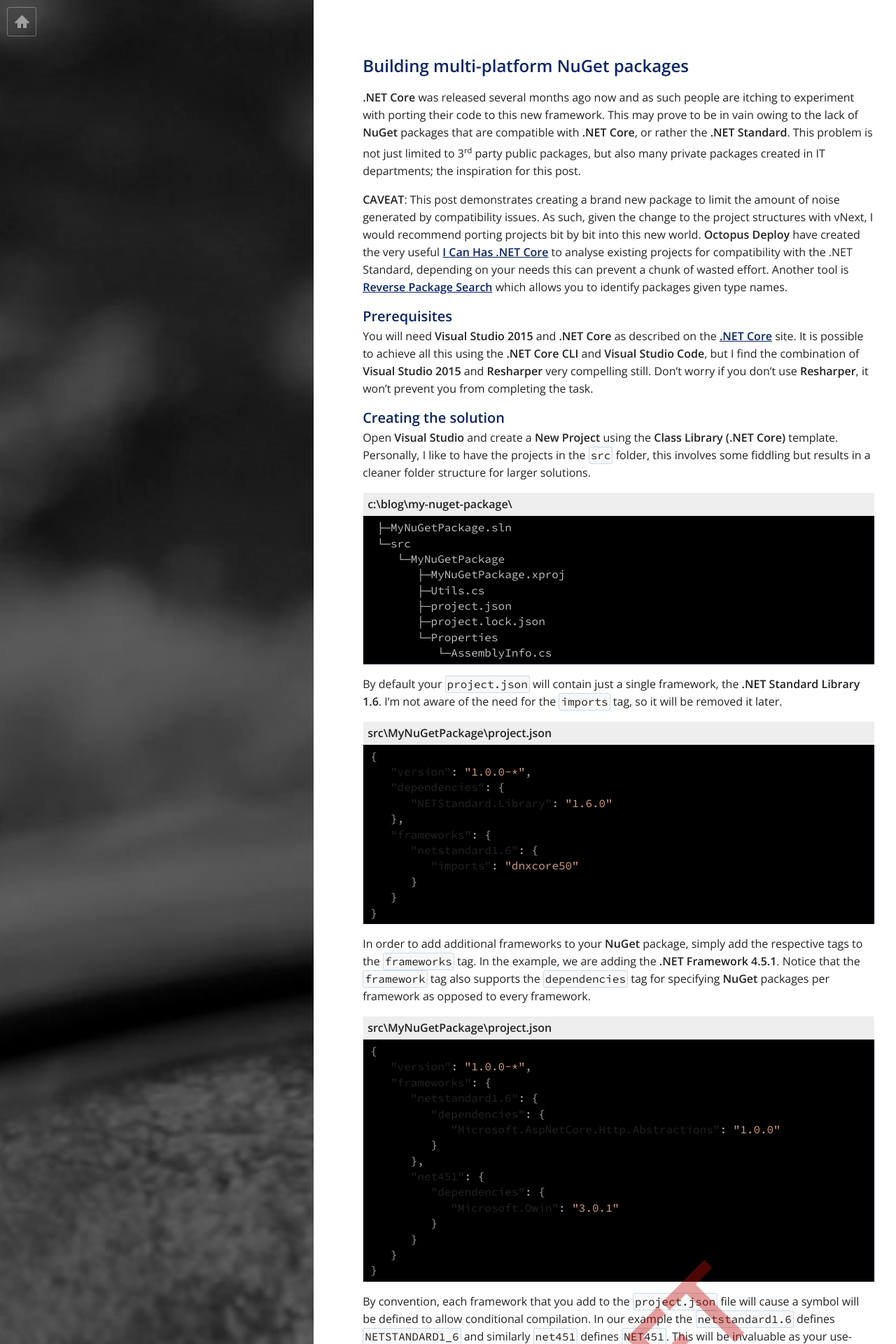
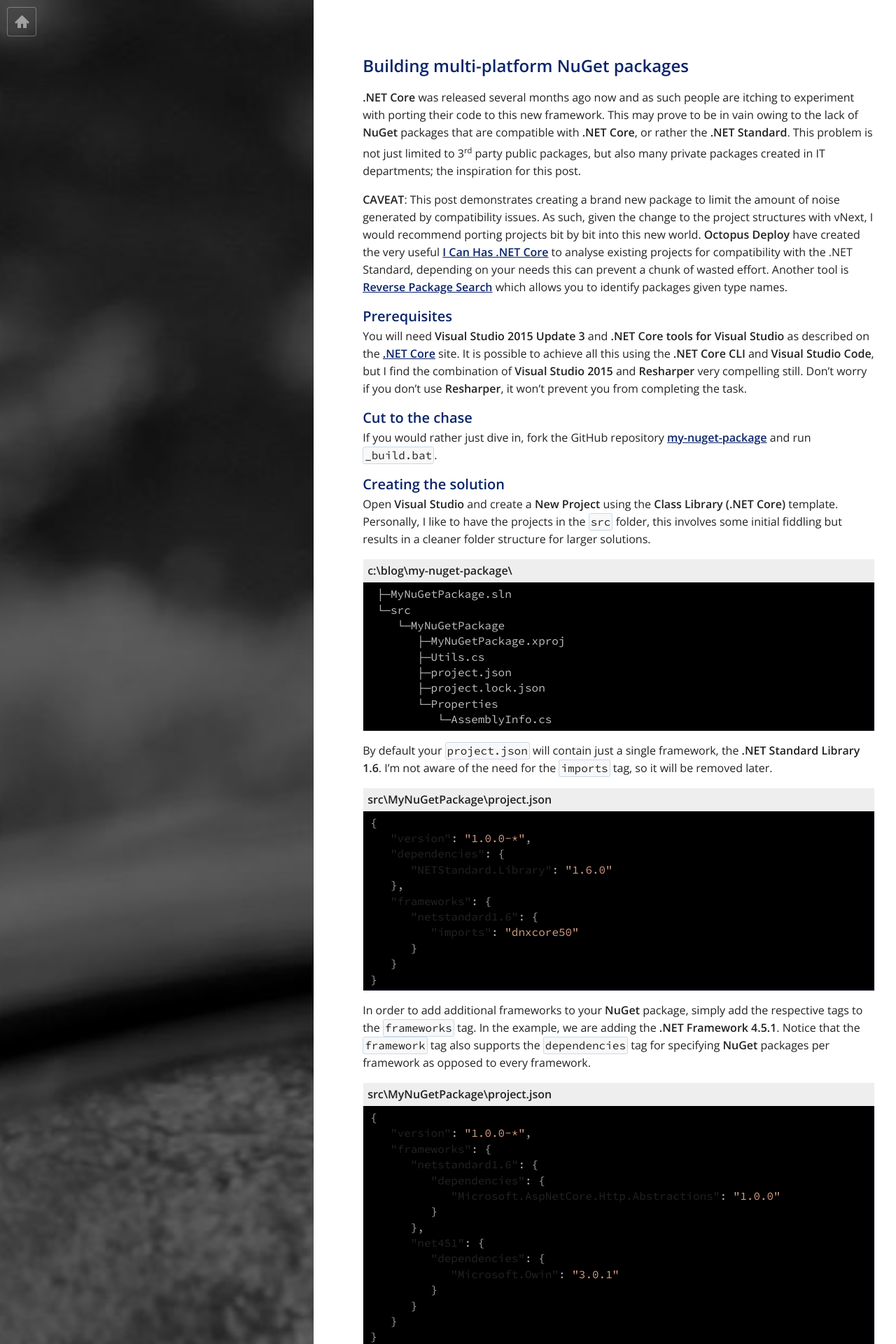
Before and after one commit to acraven/acraven.github.io, a Jekyll site: the page built from _posts/2016-10-11-building-multi-platform-nuget-packages.md, in a window 1280 px wide. Shown: the top 1920 px of the page at 70% size. Built offline with Jekyll 4.4.1, drawn with Linux system fonts in a browser that asks for light colours; nearby versions of some CDN libraries; some of the changed text lies outside the part shown.

Commit message:
Publish Building multi-platform NuGet packages

```diff
--- a/_posts/2016-10-11-building-multi-platform-nuget-packages.md
+++ b/_posts/2016-10-11-building-multi-platform-nuget-packages.md
@@ -4,18 +4,19 @@
 date: 2016-10-11
 categories: dotnet core standard framework nuget
 featured_image: /images/cover.jpg
-tags:
-- draft
 ---
 **.NET Core** was released several months ago now and as such people are itching to experiment with porting their code to this new framework. This may prove to be in vain owing to the lack of **NuGet** packages that are compatible with **.NET Core**, or rather the **.NET Standard**. This problem is not just limited to 3<sup>rd</sup> party public packages, but also many private packages created in IT departments; the inspiration for this post.
 
 **CAVEAT**: This post demonstrates creating a brand new package to limit the amount of noise generated by compatibility issues. As such, given the change to the project structures with vNext, I would recommend porting projects bit by bit into this new world. **Octopus Deploy** have created the very useful [I Can Has .NET Core](https://icanhasdot.net/){:target="_blank"} to analyse existing projects for compatibility with the .NET Standard, depending on your needs this can prevent a chunk of wasted effort. Another tool is [Reverse Package Search](https://packagesearch.azurewebsites.net/){:target="_blank"} which allows you to identify packages given type names.
 
 ### Prerequisites
-You will need **Visual Studio 2015** and **.NET Core** as described on the [.NET Core](https://www.microsoft.com/net/core#windows){:target="_blank"} site. It is possible to achieve all this using the **.NET Core CLI** and **Visual Studio Code**, but I find the combination of **Visual Studio 2015** and **Resharper** very compelling still. Don't worry if you don't use **Resharper**, it won't prevent you from completing the task.
+You will need **Visual Studio 2015 Update 3** and **.NET Core tools for Visual Studio** as described on the [.NET Core](https://www.microsoft.com/net/core#windows){:target="_blank"} site. It is possible to achieve all this using the **.NET Core CLI** and **Visual Studio Code**, but I find the combination of **Visual Studio 2015** and **Resharper** very compelling still. Don't worry if you don't use **Resharper**, it won't prevent you from completing the task.
+
+### Cut to the chase
+If you would rather just dive in, fork the GitHub repository [my-nuget-package](https://github.com/acraven/my-nuget-package){:target="_blank"} and run `_build.bat`.
 
 ### Creating the solution
-Open **Visual Studio** and create a **New Project** using the **Class Library (.NET Core)** template. Personally, I like to have the projects in the `src` folder, this involves some fiddling but results in a cleaner folder structure for larger solutions.
+Open **Visual Studio** and create a **New Project** using the **Class Library (.NET Core)** template. Personally, I like to have the projects in the `src` folder, this involves some initial fiddling but results in a cleaner folder structure for larger solutions.
 
 <div class="figcaption">c:\blog\my-nuget-package\</div>
 {% highlight tree %}
@@ -30,7 +31,7 @@
           └─AssemblyInfo.cs
 {% endhighlight %}
 
-By default your `project.json` will contain just a single framework, the **.NET Standard Library 1.6**. I'm not aware of the need for the `imports` tag, so it will be removed it later.
+By default your `project.json` will contain just a single framework, the **.NET Standard Library 1.6**. I'm not aware of the need for the `imports` tag, so it will be removed later.
 
 <div class="figcaption">src\MyNuGetPackage\project.json</div>
 {% highlight json %}
@@ -68,7 +69,7 @@
 }
 {% endhighlight %}
 
-By convention, each framework that you add to the `project.json` file will cause a symbol will be defined to allow conditional compilation. In our example the `netstandard1.6` defines `NETSTANDARD1_6` and similarly `net451` defines `NET451`. This will be invaluable as your use-cases become more complex.
+By convention, each framework that you add to the `project.json` file will cause a symbol to be defined that allows conditional compilation. In our example the `netstandard1.6` defines `NETSTANDARD1_6` and similarly `net451` defines `NET451`. This will be invaluable as your use-cases become more complex.
 
 <div class="figcaption">src\MyNuGetPackage\Utils.cs</div>
 {% highlight csharp %}
@@ -224,7 +225,7 @@
 <div class="figcaption">_build.bat</div>
 {% highlight batch %}
 @echo off
-powershell "Import-Module .\build\psake.psm1; Invoke-Psake .\build\build.ps1; exit $LASTEXITCODE;"
+powershell "Import-Module .\build\psake.psm1; Invoke-Psake .\build\build.ps1; if ($psake.build_success -eq $false) { exit 1 }"
 {% endhighlight %}
 
 Running the `_build.bat` batch file will build, test and package our project using the **.NET Core CLI** into a **NuGet** package. The `package` step of the build will create the package file `MyNuGetPackage.1.0.0.nupkg` in the `artifacts` folder and since a **NuGet** package is just a `.zip` file, renaming it as such allows you to examine the contents.
@@ -244,4 +245,4 @@
 {% endhighlight %}
 
 ### Summary
-We have created a **NuGet** package that can be consumed by multiple platforms, albeit a little contrived, but it can be extended for real world packages. In the next post in the series, we will create a continuous delivery pipeline in **AppVeyor** that will publish the package at [www.nuget.org](https://www.nuget.org/){:target="_blank"}.
+We have created a **NuGet** package that can be consumed by multiple platforms, albeit a little contrived, but it can be extended for real world packages. In the [next post]({% post_url 2016-10-12-continuous-delivery-of-nuget-packages %}) in the series, we will create a continuous delivery pipeline in **AppVeyor** that will publish the package at [www.nuget.org](https://www.nuget.org/){:target="_blank"}.
```
Also changed, not shown: other parts of _posts/2016-10-11-building-multi-platform-nuget-packages.md (+3 -3 lines), readme.md.
